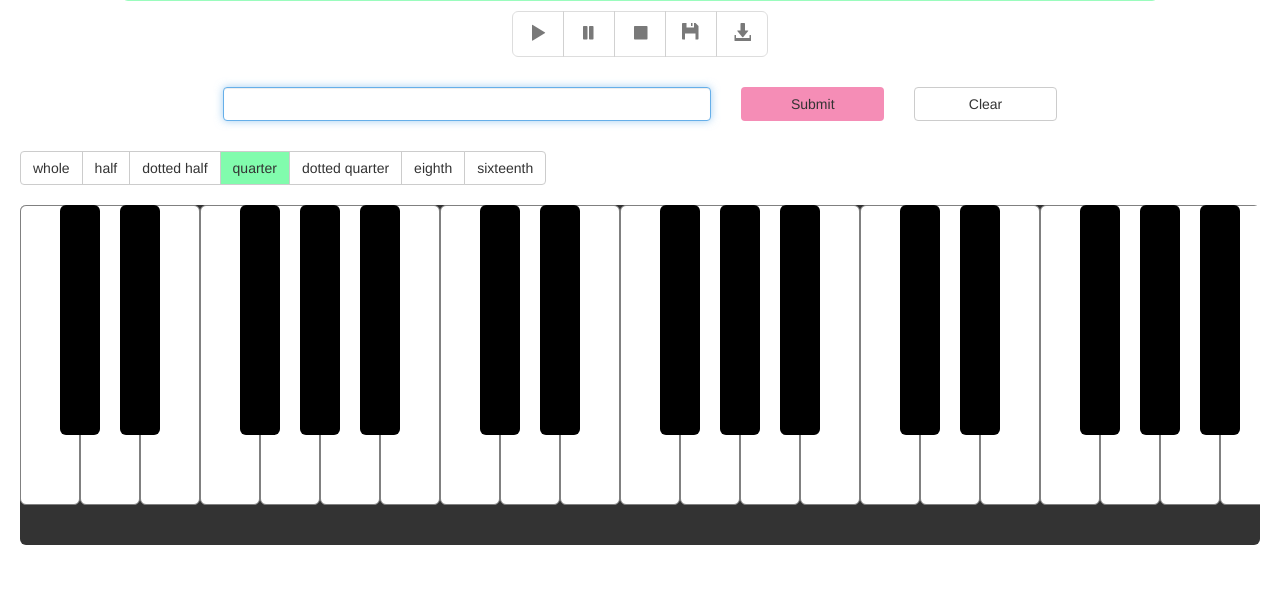
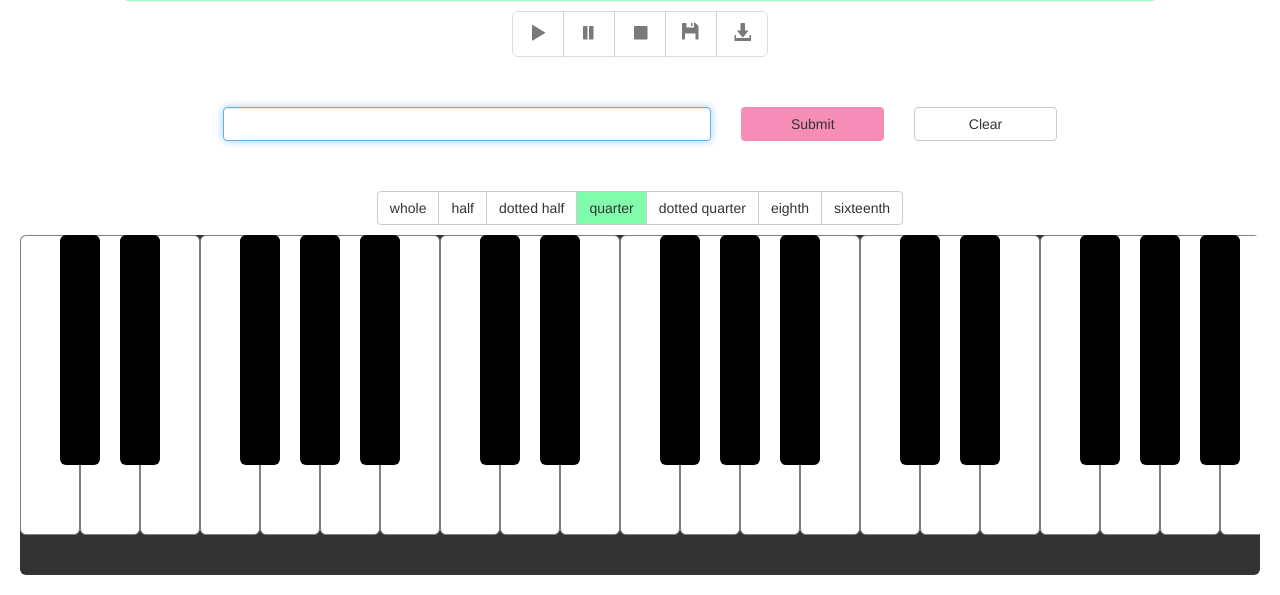
Before and after one commit to minamouse/hackbright-project, a Flask app: page / in a window 1280 px wide. Shown: the part 304-899 px from the top of the page. Before the commit the page ends 849 px from the top, so only its background shows below. Run offline with Flask 2, Linux system fonts and the light colour scheme; parts of the project's set-up code (start-up, migrations or seed data) failed here and were passed over; some libraries are stand-ins or nearby versions.

Commit message:
centered rhythm buttons

```diff
--- a/static/css/style.css
+++ b/static/css/style.css
@@ -83,6 +83,7 @@ body {
 
 #keyboard {
     padding: 20px;
+    padding-top: 10px;
     overflow: hidden;
 }
 
--- a/templates/index.html
+++ b/templates/index.html
@@ -38,7 +38,7 @@
 
 </div>
 <br>
-<div class='col-xs-10 col-xs-offset-1' style="padding-top: 30px;">
+<div class='col-xs-10 col-xs-offset-1' style="padding-top: 50px;">
   <div class="col-xs-10 col-xs-offset-1 col-sm-6 col-sm-offset-1">
     <input type='text' name='text' id='melody' class='form-control' data-toggle="tooltip" data-placement="left" data-html="true" title="Input should be in the form of: <br> C4 D4 E4 F4 G4 G4 C4" autofocus>
   </div>
@@ -52,7 +52,8 @@
 </div>
 <br>
 
-<div class="col-xs-12" style="padding-top: 30px; padding-left: 20px;">
+<center>
+  <div class="col-xs-12" style="padding-top: 50px;">
     <div class="btn-group">
       <button class="btn btn-md btn-default rhythms" value='w'>whole</button>
       <button class="btn btn-md btn-default rhythms" value='h'>half</button>
@@ -63,6 +64,7 @@
       <button class="btn btn-md btn-default rhythms" value='16'>sixteenth</button>
     </div>
   </div>
+</center>
 
 <div id="keyboard" class="col-xs-12">
   <center>
```
Lines whose indentation alone changed are shown as unchanged.
